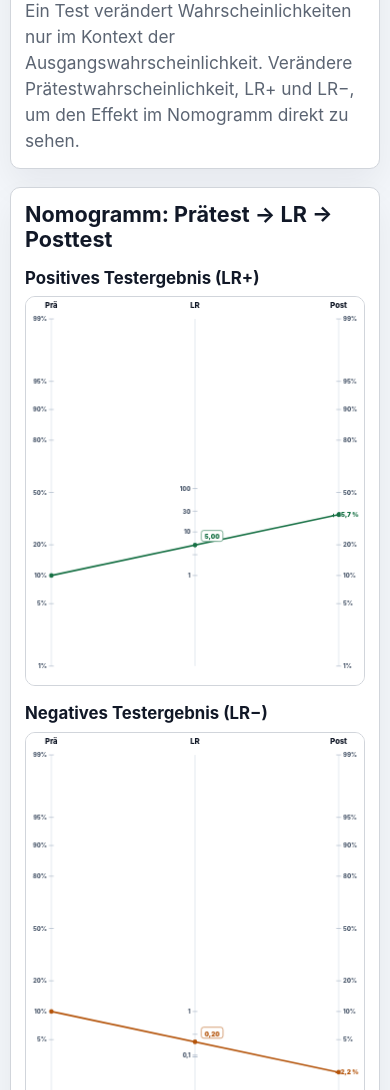
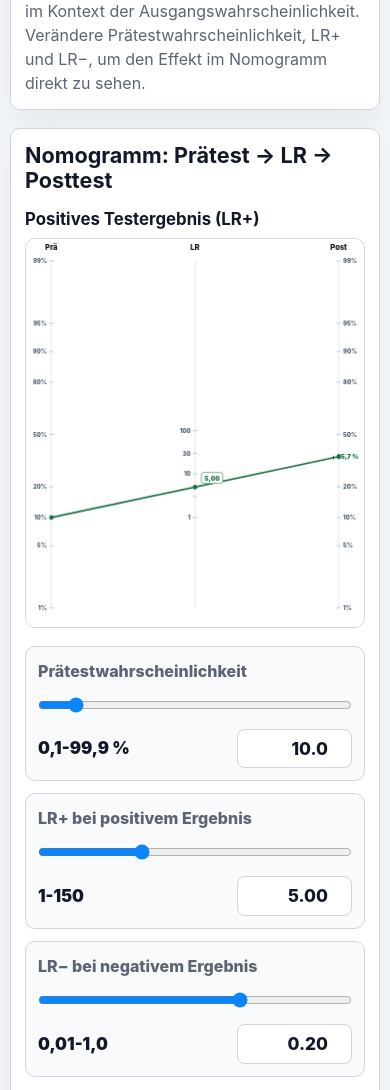
Before and after one commit to bummsgeordy/LikelihoodMD, a website: page public/simulation/index.html in a window 390 px wide. Shown: the part 184-1274 px from the top of the page. Drawn offline with Linux system fonts and the light colour scheme.

Commit message:
Reposition simulation controls beside nomograms

```diff
--- a/public/simulation/index.html
+++ b/public/simulation/index.html
@@ -51,7 +51,7 @@
       }
 
       .hero {
-        padding: 24px;
+        padding: 16px 20px;
         margin-bottom: 18px;
       }
 
@@ -59,7 +59,7 @@
         display: inline-flex;
         align-items: center;
         min-height: 34px;
-        margin-bottom: 16px;
+        margin-bottom: 10px;
         padding: 6px 10px;
         border: 1px solid #b7d8ff;
         border-radius: 8px;
@@ -77,8 +77,8 @@
       }
 
       h1 {
-        max-width: 14ch;
-        font-size: clamp(2.15rem, 5vw, 4rem);
+        max-width: none;
+        font-size: clamp(1.85rem, 3vw, 2.65rem);
       }
 
       h2 {
@@ -91,9 +91,9 @@
 
       .lead {
         max-width: 82ch;
-        margin: 14px 0 0;
+        margin: 8px 0 0;
         color: var(--muted);
-        font-size: 1.08rem;
+        font-size: 1rem;
       }
 
       .card {
@@ -105,11 +105,31 @@
         padding: 18px;
       }
 
-      .nomogram-panels {
+      .simulation-workbench {
         display: grid;
-        grid-template-columns: 1fr;
+        grid-template-columns: minmax(230px, 280px) minmax(0, 1fr);
         gap: 18px;
         margin-top: 16px;
+        align-items: start;
+      }
+
+      .control-panel {
+        display: grid;
+        gap: 12px;
+        grid-column: 1;
+        grid-row: 1 / span 2;
+        position: sticky;
+        top: 14px;
+      }
+
+      .nomogram-panel-positive {
+        grid-column: 2;
+        grid-row: 1;
+      }
+
+      .nomogram-panel-negative {
+        grid-column: 2;
+        grid-row: 2;
       }
 
       .nomogram-panel {
@@ -123,18 +143,11 @@
       canvas {
         display: block;
         width: 100%;
-        height: clamp(500px, 46vw, 640px);
-        min-height: 500px;
+        height: clamp(420px, 41vw, 570px);
+        min-height: 420px;
         border: 1px solid var(--border);
         border-radius: 10px;
         background: #fff;
-      }
-
-      .controls {
-        display: grid;
-        grid-template-columns: repeat(3, minmax(0, 1fr));
-        gap: 12px;
-        margin-top: 16px;
       }
 
       .control {
@@ -288,11 +301,29 @@
       }
 
       @media (max-width: 860px) {
-        .nomogram-panels,
-        .controls,
+        .simulation-workbench,
         .result-strip,
         .example-grid {
           grid-template-columns: 1fr;
+        }
+
+        .control-panel,
+        .nomogram-panel-positive,
+        .nomogram-panel-negative {
+          grid-column: 1;
+        }
+
+        .nomogram-panel-positive {
+          grid-row: 1;
+        }
+
+        .control-panel {
+          grid-row: 2;
+          position: static;
+        }
+
+        .nomogram-panel-negative {
+          grid-row: 3;
         }
 
         canvas {
@@ -336,18 +367,8 @@
 
       <section class="card simulation-card" aria-labelledby="simulationTitle">
         <h2 id="simulationTitle">Nomogramm: Prätest → LR → Posttest</h2>
-        <div class="nomogram-panels">
-          <section class="nomogram-panel" aria-labelledby="positiveTitle">
-            <h3 id="positiveTitle">Positives Testergebnis (LR+)</h3>
-            <canvas id="positiveNomogram" width="900" height="560" aria-label="Nomogramm für positives Testergebnis"></canvas>
-          </section>
-          <section class="nomogram-panel" aria-labelledby="negativeTitle">
-            <h3 id="negativeTitle">Negatives Testergebnis (LR−)</h3>
-            <canvas id="negativeNomogram" width="900" height="560" aria-label="Nomogramm für negatives Testergebnis"></canvas>
-          </section>
-        </div>
-
-        <div class="controls" aria-label="Simulationsparameter">
+        <div class="simulation-workbench">
+          <div class="control-panel" aria-label="Simulationsparameter">
             <div class="control">
               <label for="pretestSlider">Prätestwahrscheinlichkeit</label>
               <input id="pretestSlider" type="range" min="0.1" max="99.9" step="0.1" value="10">
@@ -372,6 +393,16 @@
                 <input id="lrNegativeNumber" type="number" min="0.01" max="1" step="0.01" value="0.20" aria-label="Likelihood-Ratio bei negativem Testergebnis">
               </div>
             </div>
+          </div>
+
+          <section class="nomogram-panel nomogram-panel-positive" aria-labelledby="positiveTitle">
+            <h3 id="positiveTitle">Positives Testergebnis (LR+)</h3>
+            <canvas id="positiveNomogram" width="900" height="560" aria-label="Nomogramm für positives Testergebnis"></canvas>
+          </section>
+          <section class="nomogram-panel nomogram-panel-negative" aria-labelledby="negativeTitle">
+            <h3 id="negativeTitle">Negatives Testergebnis (LR−)</h3>
+            <canvas id="negativeNomogram" width="900" height="560" aria-label="Nomogramm für negatives Testergebnis"></canvas>
+          </section>
         </div>
 
         <div class="result-strip" aria-live="polite">
```
Lines whose indentation alone changed are shown as unchanged.
